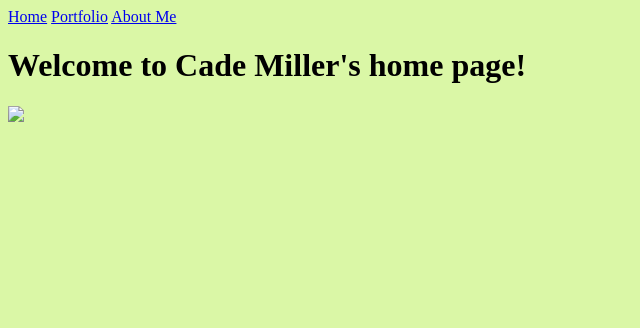
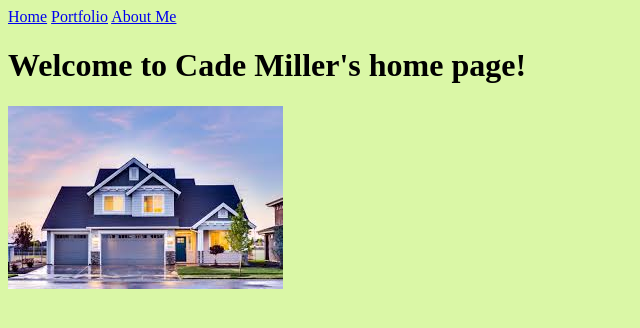
Before and after one commit to cademillersd/CSP2020, a plain HTML site: page index.html in a window 1280 px wide. Shown: the whole page, without its empty margins (0-640 px from the left). Drawn offline with Linux system fonts and the light colour scheme.

Commit message:
Update index.html

```diff
--- a/index.html
+++ b/index.html
@@ -10,6 +10,6 @@
     <a href="portfolio.html">Portfolio</a>
     <a href="Aboutme.html">About Me</a>
     <h1>Welcome to Cade Miller's home page!</h1>
-    <b1> <img src="House.png"> </b1>
+    <b1> <img src="House.jpg"> </b1>
   </body>
 </html>
```
